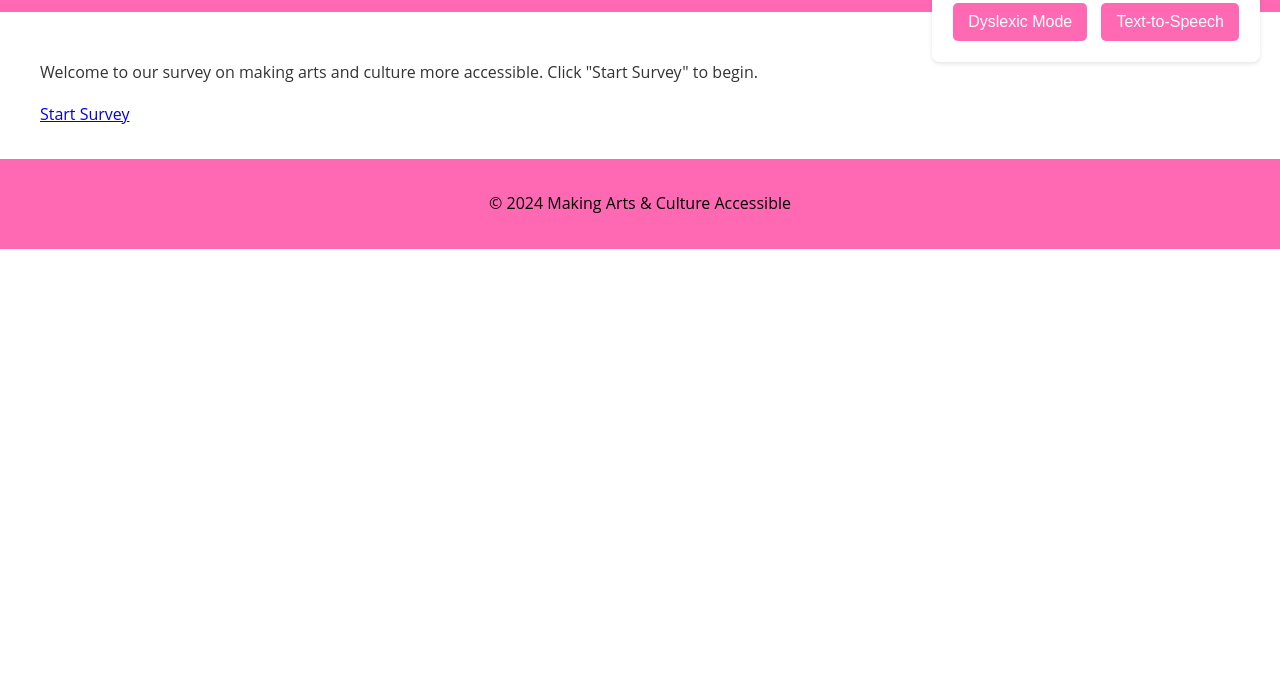
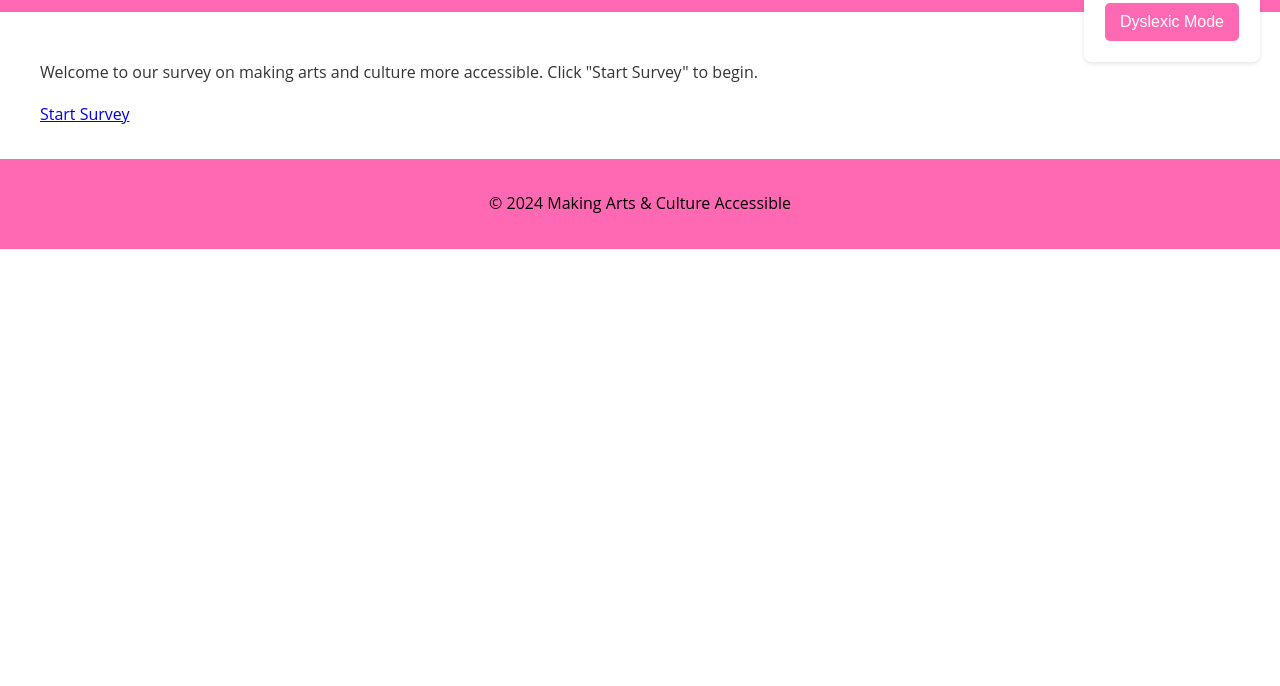
Before and after one commit to Al-aint-perfect/access-inclusion-survey, a plain HTML site: page index.html in a window 1280 px wide. Shown: the part 114-800 px from the top of the page. Drawn offline with Linux system fonts and the light colour scheme.

Commit message:
Update index.html

```diff
--- a/index.html
+++ b/index.html
@@ -20,9 +20,6 @@
     </div>
     <button onclick="toggleDyslexicMode()" aria-label="Toggle dyslexic-friendly mode">
         Dyslexic Mode
-        </button>
-        <button onclick="toggleTextToSpeech()" aria-label="Enable text-to-speech">
-            Text-to-Speech
     </button>
 </div>
 
```
Lines whose indentation alone changed are shown as unchanged.
